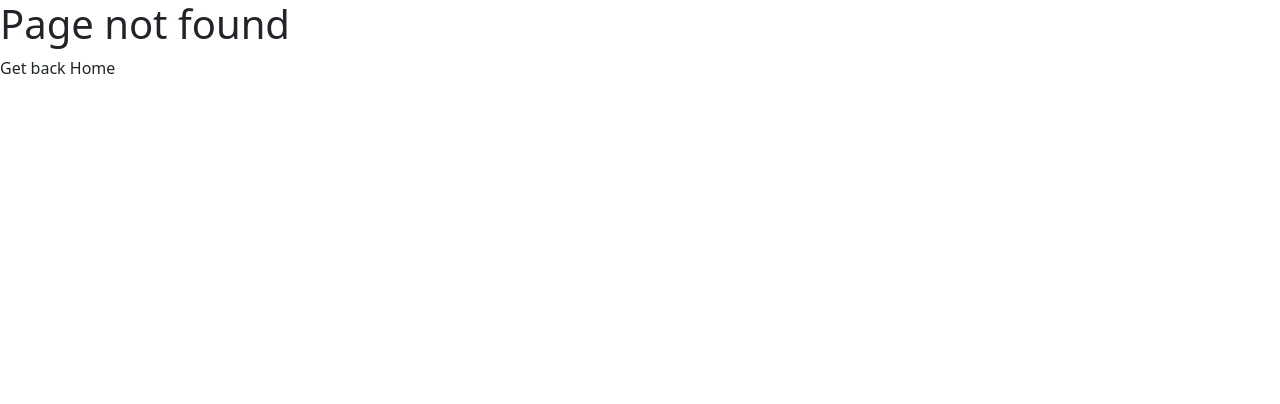
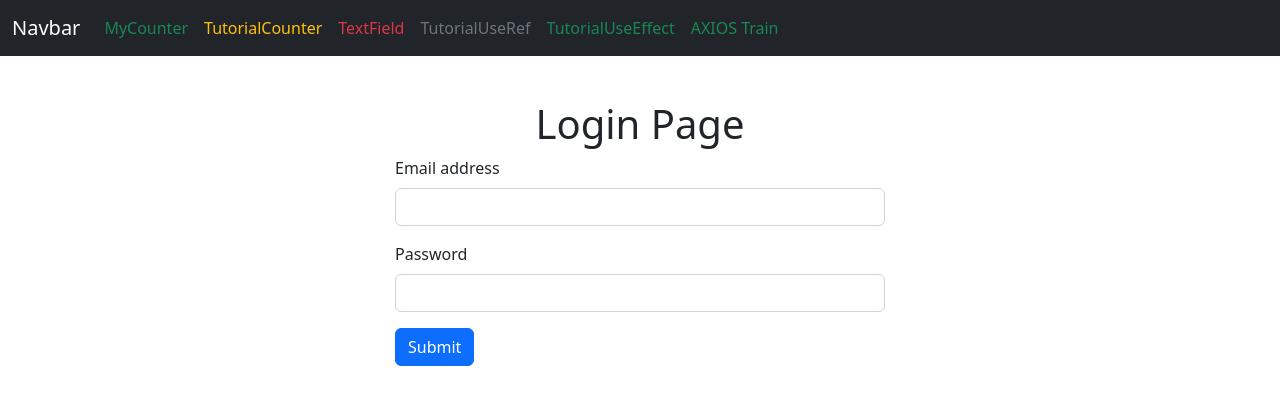
Before and after one commit to nazaruha/train-react-project, a React (Create React App) app: page /login-page in a window 1280 px wide. Before the commit this address had no page. Shown: the top 404 px of the page. Built offline with nearby package versions, Linux system fonts and the light colour scheme.

Commit message:
make login page with AXIOS and using TOKENS

```diff
--- a/src/App.tsx
+++ b/src/App.tsx
@@ -14,6 +14,12 @@ import SecondUseEffectMistake from './containers/pages/TutorialUseEffect/useEffe
 import ThirdUseEffectMistake from './containers/pages/TutorialUseEffect/useEffectMistakes/mistake-3';
 import Posts from './containers/pages/TutorialUseEffect/useEffectMistakes/mistake-3/Posts/posts';
 import AxiosTrain from './containers/pages/AXIOS TRAIN';
+import LoginPage from './containers/auth/login';
+import setAuthToken from './containers/helpers/setAuthToken';
+
+if (localStorage.token) {
+  setAuthToken(localStorage.token);
+}
 
 function App() {
   // props
@@ -48,6 +54,8 @@ function App() {
           <Route path="tutorial-useEffect/:third-useEffect-mistake-ApiRequestsWithUseEffect/:posts" element={<Posts />} />
           {/* AXIOS */}
           <Route path="axios-train" element={<AxiosTrain />} />
+          {/* Login / Register */}
+          <Route path="login-page" element={<LoginPage />} />
         </Route>
         <Route path="*" element={<DefaultNotFound />} />
       </Routes>
--- /dev/null
+++ b/src/containers/auth/login/index.tsx
@@ -0,0 +1,91 @@
+import { ChangeEvent, FC } from 'react';
+import { useState } from 'react';
+import InputGroup from '../../common/InputGroup';
+import { ILoginErrors, ILoginPage, IUser } from './types';
+import allin from '../../../http_common';
+import classNames from 'classnames';
+import { useNavigate } from 'react-router-dom';
+import jwtDecode from 'jwt-decode';
+import setAuthToken from '../../helpers/setAuthToken';
+
+const LoginPage: FC = () => {
+
+    const init: ILoginPage = {
+        email: "",
+        password: ""
+    }
+
+    const [loginData, setLoginData] = useState<ILoginPage>(init);
+    const [errors, setErrors] = useState<ILoginErrors>();
+    const [user, setUser] = useState<IUser>();
+    const navigate = useNavigate();
+
+    const onInputChange = (e: ChangeEvent<HTMLInputElement>) => {
+        setLoginData({ ...loginData, [e.target.name]: e.target.value })
+    }
+
+    const onSubmitHandler = (e: any) => {
+        e.preventDefault();
+        allin.post("api/account/login", loginData)
+            .then(resp => {
+                const token = resp.data.token as string;
+                setAuthToken(token);
+                const tokenDecoded = jwtDecode(token) as IUser;
+                setUser(tokenDecoded);
+                navigate("/axios-train",);
+            })
+            .catch(err => {
+                const errs = err.response.data.errors as ILoginErrors;
+                console.log(errs);
+                setErrors(errs);
+            })
+    }
+
+    return (
+        <>
+            <div className='d-flex justify-content-center'>
+                <div className='row'>
+                    <div className='col-12'>
+                        <h1 className='text-center'>Login Page</h1>
+                    </div>
+                    <div className='col'>
+                        <div className={classNames(
+                            { ['alert alert-danger']: errors?.invalid }
+                        )}>
+                            {errors?.invalid && (
+                                errors.invalid.map((item, index) => (
+                                    <span key={index}>{item}</span>
+                                ))
+                            )}
+                        </div>
+                        <form onSubmit={onSubmitHandler}>
+                            <InputGroup
+                                label='Email address'
+                                type="email"
+                                id='email'
+                                name='email'
+                                ariaDesc='email-helper'
+                                value={loginData.email}
+                                onInputChange={onInputChange}
+                                errors={errors?.email}
+                            />
+                            <InputGroup
+                                label="Password"
+                                type="password"
+                                id="password"
+                                name='password'
+                                ariaDesc='password-helper'
+                                value={loginData.password}
+                                onInputChange={onInputChange}
+                                errors={errors?.password}
+                            />
+                            <button type="submit" className="btn btn-primary">Submit</button>
+                        </form>
+                    </div>
+                </div>
+            </div>
+        </>
+    )
+}
+
+export default LoginPage
--- /dev/null
+++ b/src/containers/auth/login/types.ts
@@ -0,0 +1,16 @@
+export interface ILoginPage {
+    email: string,
+    password: string,
+}
+
+export interface ILoginErrors {
+    email: string[],
+    password: string[],
+    invalid: string[]
+}
+
+export interface IUser {
+    name: string,
+    roles: string,
+    image: string
+}
--- /dev/null
+++ b/src/containers/common/InputGroup/index.tsx
@@ -0,0 +1,51 @@
+import classNames from 'classnames';
+import { ChangeEvent, FC, InputHTMLAttributes } from 'react';
+
+interface InputGroupProps extends InputHTMLAttributes<HTMLInputElement> {
+    label: string
+    type?: 'text' | 'email' | "password"
+    id: string
+    name: string
+    ariaDesc: string
+    onInputChange: (e: ChangeEvent<HTMLInputElement>) => void;
+    errors?: string[]
+}
+
+const InputGroup: FC<InputGroupProps> = ({
+    label,
+    type = "text",
+    id,
+    name,
+    ariaDesc,
+    value,
+    onInputChange,
+    errors
+}) => {
+    return (
+        <div className="mb-3">
+            <label htmlFor={id} className="form-label">{label}</label>
+            <input
+                type={type}
+                className={classNames(
+                    "form-control",
+                    { ["is-invalid"]: errors }
+                )}
+                id={id}
+                name={name}
+                aria-describedby={ariaDesc}
+                value={value}
+                onChange={onInputChange}
+            />
+            {errors && (
+
+                <div className='invalid-feedback'>
+                    {errors.map((item, index) => (
+                        <span key={index}>{item}</span>
+                    ))}
+                </div>
+            )}
+        </div>
+    )
+}
+
+export default InputGroup;
--- /dev/null
+++ b/src/containers/helpers/setAuthToken.ts
@@ -0,0 +1,14 @@
+import allin from "../../http_common"
+
+const setAuthToken = (token: string) => {
+    if (token) {
+        allin.defaults.headers.common["Authorization"] = `Bearer ${token}`;
+        localStorage.token = token;
+    }
+    else {
+        delete allin.defaults.headers.common["Authorization"];
+        localStorage.removeItem("token");
+    }
+}
+
+export default setAuthToken;
```
